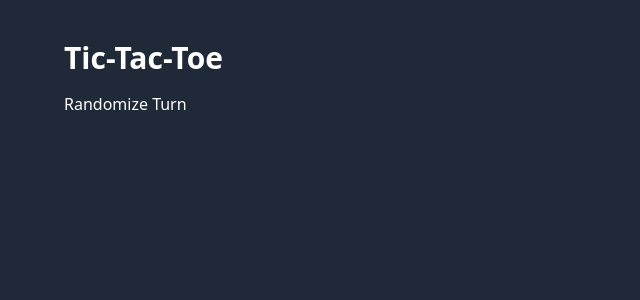
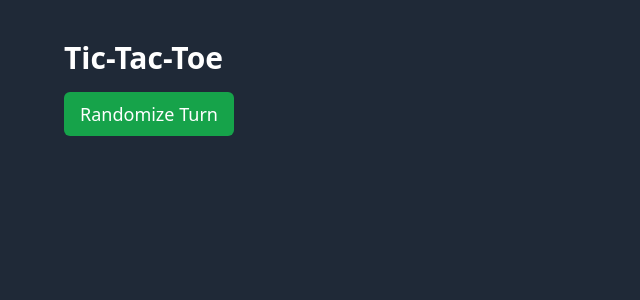
Before and after one commit to AnomolyAvery/m1-tic-tac-toe, a React (Vite) app: page / in a window 1280 px wide. Shown: the top 300 px of the page, without its empty margins (0-640 px from the left). Built offline with nearby package versions, Linux system fonts and the light colour scheme.

Commit message:
Added button comp.

```diff
--- /dev/null
+++ b/src/components/Button.tsx
@@ -0,0 +1,34 @@
+import classNames from "@/utils/classNames";
+
+type Props = {
+    color: 'blue' | 'red' | 'green' | 'yellow' | 'purple' | 'pink' | 'orange' | 'gray' | 'black' | 'white';
+    onClick: () => void;
+    children: React.ReactNode;
+}
+
+const Button: React.FC<Props> = ({ children, onClick, color = 'blue' }) => {
+    return (
+        <button
+            className={
+                classNames(
+                    'px-4 py-2 text-lg font-medium rounded-md',
+                    color === 'blue' ? 'bg-blue-600 hover:bg-blue-800' : '',
+                    color === 'red' ? 'bg-red-600 hover:bg-red-800' : '',
+                    color === 'green' ? 'bg-green-600 hover:bg-green-800' : '',
+                    color === 'yellow' ? 'bg-yellow-600 hover:bg-yellow-800' : '',
+                    color === 'purple' ? 'bg-purple-600 hover:bg-purple-800' : '',
+                    color === 'pink' ? 'bg-pink-600 hover:bg-pink-800' : '',
+                    color === 'orange' ? 'bg-orange-600 hover:bg-orange-800' : '',
+                    color === 'gray' ? 'bg-gray-600 hover:bg-gray-800' : '',
+                    color === 'black' ? 'bg-black-600 hover:bg-black-800' : '',
+                    color === 'white' ? 'bg-white-600 hover:bg-white-800' : ''
+                )
+            }
+            onClick={onClick}
+        >
+            {children}
+        </button>
+    );
+};
+
+export default Button;
--- a/src/components/Game.tsx
+++ b/src/components/Game.tsx
@@ -1,5 +1,6 @@
 import classNames from '@/utils/classNames';
 import React from 'react'
+import Button from './Button';
 
 type Cell = 'X' | 'O' | '';
 
@@ -39,12 +40,16 @@ const Game: React.FC = () => {
                 <h3
                     className='text-2xl font-bold mb-4'
                 >
-                    {winner ? `${winner} wins!` : 'Draw!'}
+                    {winner ? (<span className={
+                        classNames(
+                            winner === 'X' ? 'text-blue-500' : 'text-red-500'
+                        )
+                    }>{winner} wins!</span>) : 'Draw!'}
                 </h3>
 
-                <button onClick={onResetClick}>
+                <Button color='blue' onClick={onResetClick}>
                     Reset
-                </button>
+                </Button>
             </div>
         )
     }
@@ -62,9 +67,9 @@ const Game: React.FC = () => {
     if (turn === null) {
         return (
             <div>
-                <button onClick={onTurnClick}>
+                <Button onClick={onTurnClick} color="green">
                     Randomize Turn
-                </button>
+                </Button>
             </div>
         )
     }
@@ -168,8 +173,13 @@ type BoardCellProps = {
 const BoardCell = (props: BoardCellProps) => {
 
     return (
-        <div onClick={props.onClick} className='bg-blue-500 h-20'>
-            {props.value}
+        <div onClick={props.onClick} className={classNames(
+            'h-20 rounded-md flex items-center justify-center',
+            props.value === '' ? 'bg-gray-700' : '',
+            props.value === 'X' ? 'bg-blue-500' : '',
+            props.value === 'O' ? 'bg-red-500' : ''
+        )}>
+            <span className='text-3xl font-bold'>{props.value}</span>
         </div>
     )
 };
```
